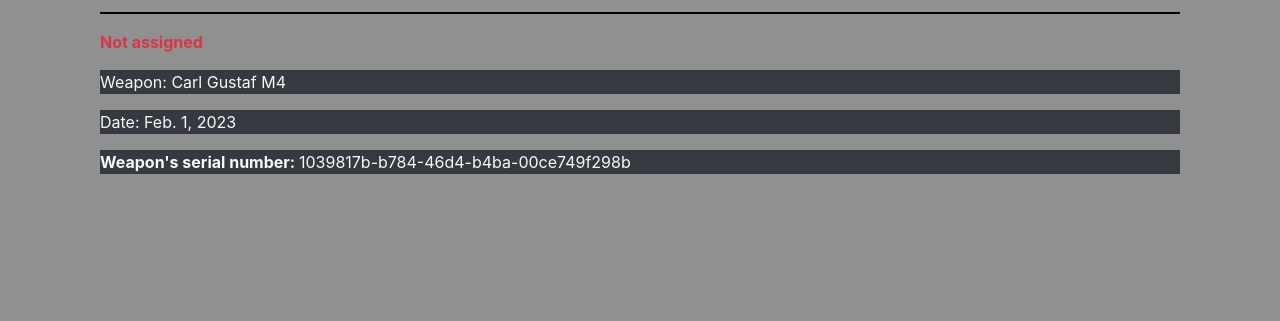
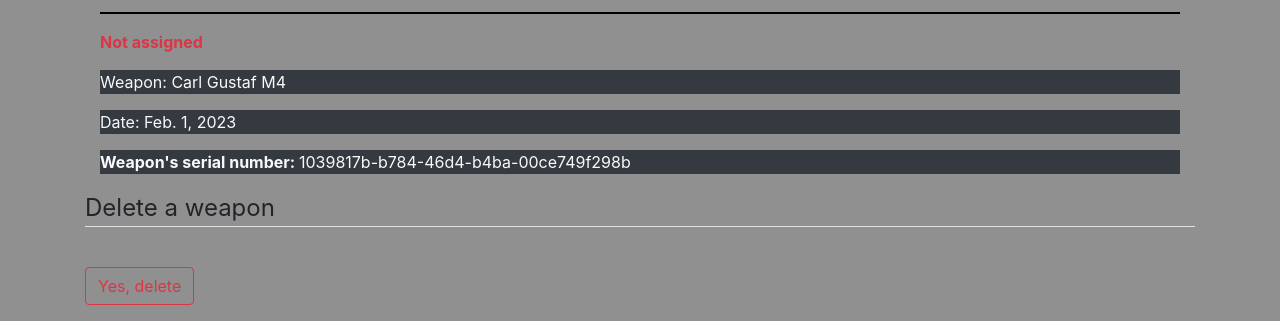
Before and after one commit to gytisdud/django_weaponry, a Django app: page /weaponry/soldiers/9 in a window 1280 px wide. Shown: the part 697-1018 px from the top of the page. Before the commit the page ends 871 px from the top, so only its background shows below. Run offline with Django 4.2, Linux system fonts and the light colour scheme; data comes from the database, SQL or seed files in the repository; both versions use the stored data as it was after the commit; some libraries are stand-ins or nearby versions.

Commit message:
progress 2023-02-01 95%

```diff
--- a/weaponry/templates/base.html
+++ b/weaponry/templates/base.html
@@ -36,10 +36,6 @@
       body {
         background-color: #909090;
       }
-
-
-
-
         </style>
         </head>
         <body>
--- a/weaponry/templates/soldier.html
+++ b/weaponry/templates/soldier.html
@@ -1,5 +1,6 @@
 {% extends "base.html" %} {% load crispy_forms_tags %} {% block content %}
 <div class="container soldier">
+
     <h4>{{ soldier.rank }}. {{ soldier.last_name }}, {{ soldier.first_name }}</h4>
     <hr/>
     <p>{{ soldier.description | safe }}</p>
@@ -21,4 +22,19 @@
     {% endfor %}
     </hr>
 </div>
-{% endblock %}
+</form>
+<div class="content-section">
+    <form method="POST">
+        {% csrf_token %}
+        <fieldset class="form-group">
+            <legend class="border-bottom mb-4">Delete a weapon</legend>
+        </fieldset>
+        <div class="form-group">
+            <button class="btn btn-outline-danger" type="submit">
+                Yes, delete
+            </button>
+
+        </div>
+    </form>
+</div>
+{% endblock content %}
--- a/weaponry/urls.py
+++ b/weaponry/urls.py
@@ -9,6 +9,6 @@
     path('weapons/<int:pk>', views.WeaponDetailView.as_view(), name='weapon-detail'),
     path('search/', views.search, name='search'),
     path('accounts/', include('django.contrib.auth.urls')),
-    path('add-weapon/', views.WeaponByAdminCreateView.as_view(), name='add-weapon'),
-
+    path('add/add-weapon/', views.WeaponByAdminCreateView.as_view(), name='add-weapon'),
+    path('soldiers/<int:soldier_id>/<uuid:pk>', views.WeaponByAdminDeleteView.as_view(), name='delete-weapon'),
     ]
--- a/weaponry/views.py
+++ b/weaponry/views.py
@@ -63,8 +63,17 @@
 class WeaponByAdminCreateView(LoginRequiredMixin, CreateView):
     model = WeaponUnit
     fields = ('weapon', 'due_back', 'status', 'operator')
-    success_url = '/weaponry/add-weapon/new'
+    success_url = '/weaponry/'
     template_name = 'create_unit.html'
     def form_valid(self, form):
         form.instance.admin = self.request.user
         return super().form_valid(form)
+
+class WeaponByAdminDeleteView(LoginRequiredMixin, DeleteView):
+    model = WeaponUnit
+    fields = ('id', 'operator')
+    success_url = '/weaponry/'
+    template_name = 'delete_weapon.html'
+    def test_func(self):
+        weapon = self.get_object()
+        return self.request.user == weapon.admin
```
Also changed, not shown: weaponry/templates/delete_weapon.html (added, +17 -0 lines), db.sqlite3.
